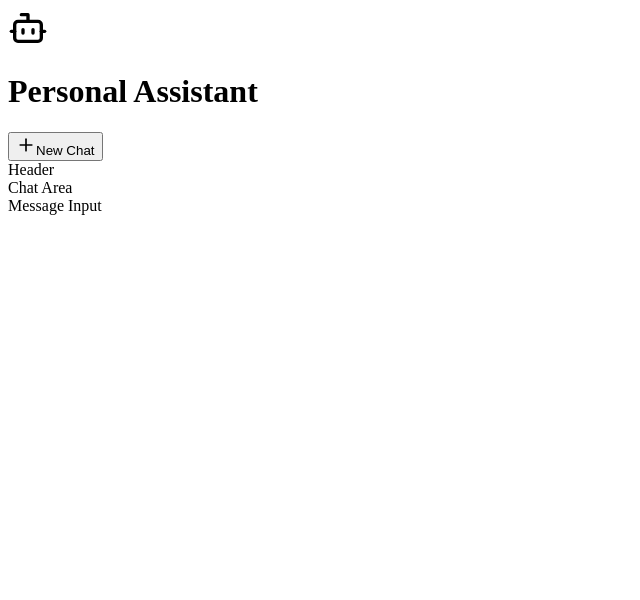
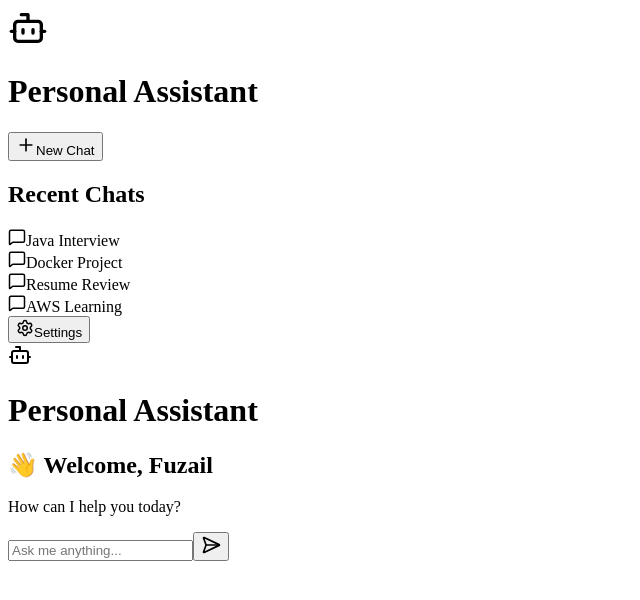
Before and after one commit to FuzailAhamad/Personal-AI-Agent, a React app in the folder frontend/: page / in a window 1280 px wide. Shown: the top 600 px of the page, without its empty margins (0-640 px from the left). Built offline with nearby package versions, Linux system fonts and the light colour scheme; the HTML template or start-up script is replaced by a standard one.

Commit message:
version 0.1 completed

```diff
--- a/frontend/src/components/Chat/ChatArea.jsx
+++ b/frontend/src/components/Chat/ChatArea.jsx
@@ -1,5 +1,21 @@
 function ChatArea() {
-  return <div>Chat Area</div>;
+  return (
+    <main className="flex-1 flex items-center justify-center bg-zinc-50">
+
+      <div className="text-center">
+
+        <h2 className="text-3xl font-bold text-zinc-700">
+          👋 Welcome, Fuzail
+        </h2>
+
+        <p className="text-zinc-500 mt-3">
+          How can I help you today?
+        </p>
+
+      </div>
+
+    </main>
+  );
 }
 
 export default ChatArea;
--- a/frontend/src/components/Chat/MessageInput.jsx
+++ b/frontend/src/components/Chat/MessageInput.jsx
@@ -1,5 +1,27 @@
+import { SendHorizontal } from "lucide-react";
+
 function MessageInput() {
-  return <div>Message Input</div>;
+  return (
+    <div className="border-t border-zinc-200 p-4">
+
+      <div className="flex items-center gap-3">
+
+        <input
+          type="text"
+          placeholder="Ask me anything..."
+          className="flex-1 border border-zinc-300 rounded-lg px-4 py-3 outline-none focus:border-blue-500"
+        />
+
+        <button className="bg-blue-600 hover:bg-blue-700 text-white p-3 rounded-lg transition-all duration-200">
+
+          <SendHorizontal size={20} />
+
+        </button>
+
+      </div>
+
+    </div>
+  );
 }
 
 export default MessageInput;
--- a/frontend/src/components/Layout/Header.jsx
+++ b/frontend/src/components/Layout/Header.jsx
@@ -1,5 +1,17 @@
+import { Bot } from "lucide-react";
+
 function Header() {
-  return <div>Header</div>;
+  return (
+    <header className="flex items-center gap-3 p-5 border-b border-zinc-200 bg-white">
+
+      <Bot size={24} className="text-blue-600" />
+
+      <h1 className="text-xl font-semibold text-zinc-800">
+        Personal Assistant
+      </h1>
+
+    </header>
+  );
 }
 
 export default Header;
--- a/frontend/src/components/Layout/Sidebar.jsx
+++ b/frontend/src/components/Layout/Sidebar.jsx
@@ -1,4 +1,5 @@
-import { Bot, Plus } from "lucide-react";
+import {Bot, Plus, MessageSquare, Settings,} from "lucide-react";
+import chatHistory from "../../data/chatHistory";
 
 function Sidebar() {
   return (
@@ -23,6 +24,49 @@ function Sidebar() {
         </button>
       </div>
 
+      {/* Chat History */}
+
+      <div className="flex-1 px-4 overflow-y-auto">
+
+        <h2 className="text-sm text-zinc-400 mb-3">
+          Recent Chats
+        </h2>
+
+        {
+          chatHistory.map((chat, index) => (
+
+            <div
+              key={index}
+              className="flex items-center gap-2 p-3 rounded-lg hover:bg-zinc-800 transition-all duration-200 cursor-pointer mb-2"
+            >
+
+              <MessageSquare size={18} />
+
+              <span className="text-sm truncate">
+                {chat}
+              </span>
+
+            </div>
+
+          ))
+        }
+
+      </div>
+
+      {/* Sidebar Footer */}
+
+      <div className="p-4 border-t border-zinc-800">
+
+        <button className="w-full flex items-center gap-2 p-3 rounded-lg hover:bg-zinc-800 transition">
+
+          <Settings size={18} />
+
+          <span>Settings</span>
+
+        </button>
+
+      </div>
+
     </div>
   );
 }
--- /dev/null
+++ b/frontend/src/data/chatHistory.js
@@ -0,0 +1,8 @@
+const chatHistory = [
+    "Java Interview",
+    "Docker Project",
+    "Resume Review",
+    "AWS Learning",
+];
+
+export default chatHistory;
```
